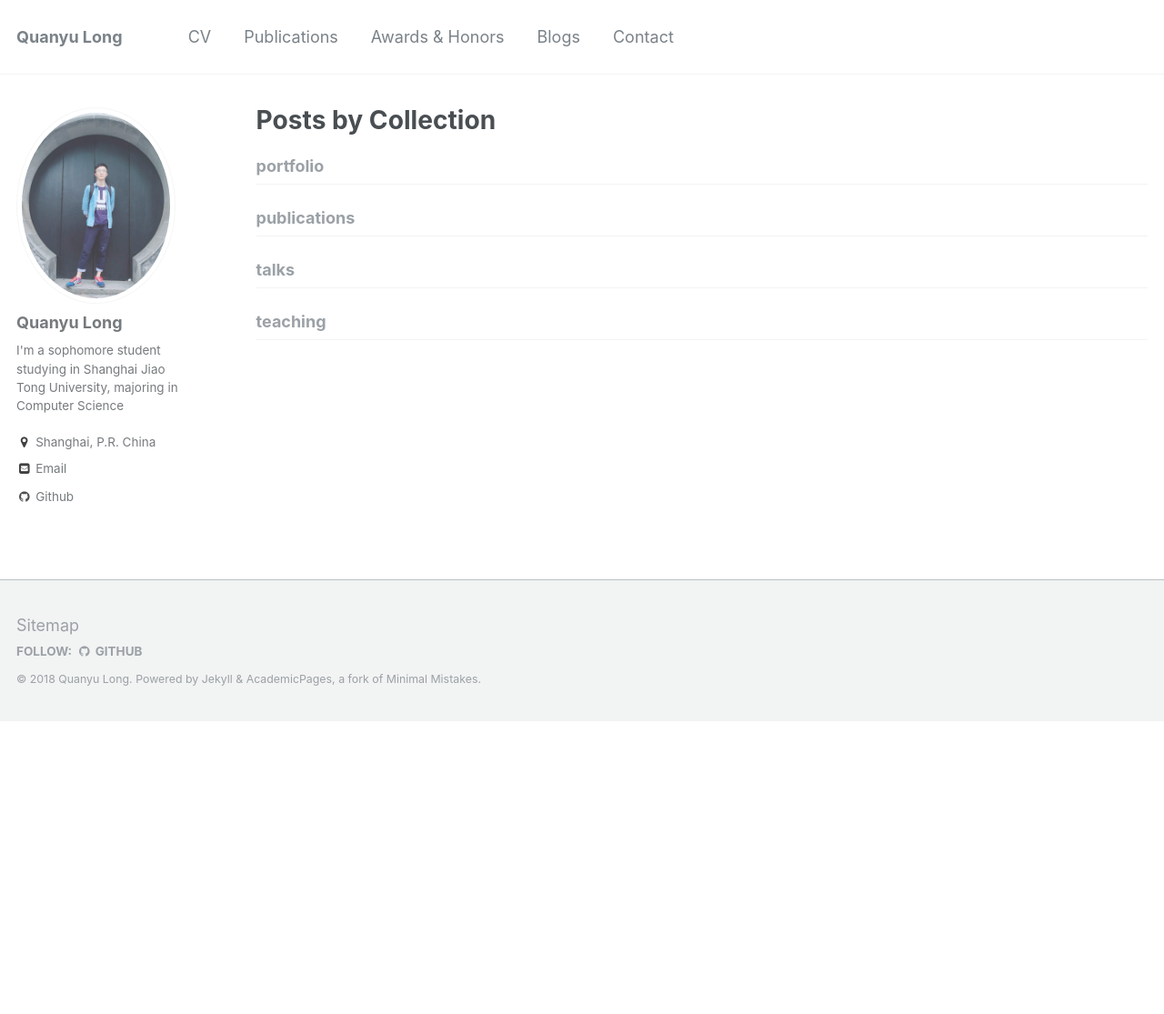
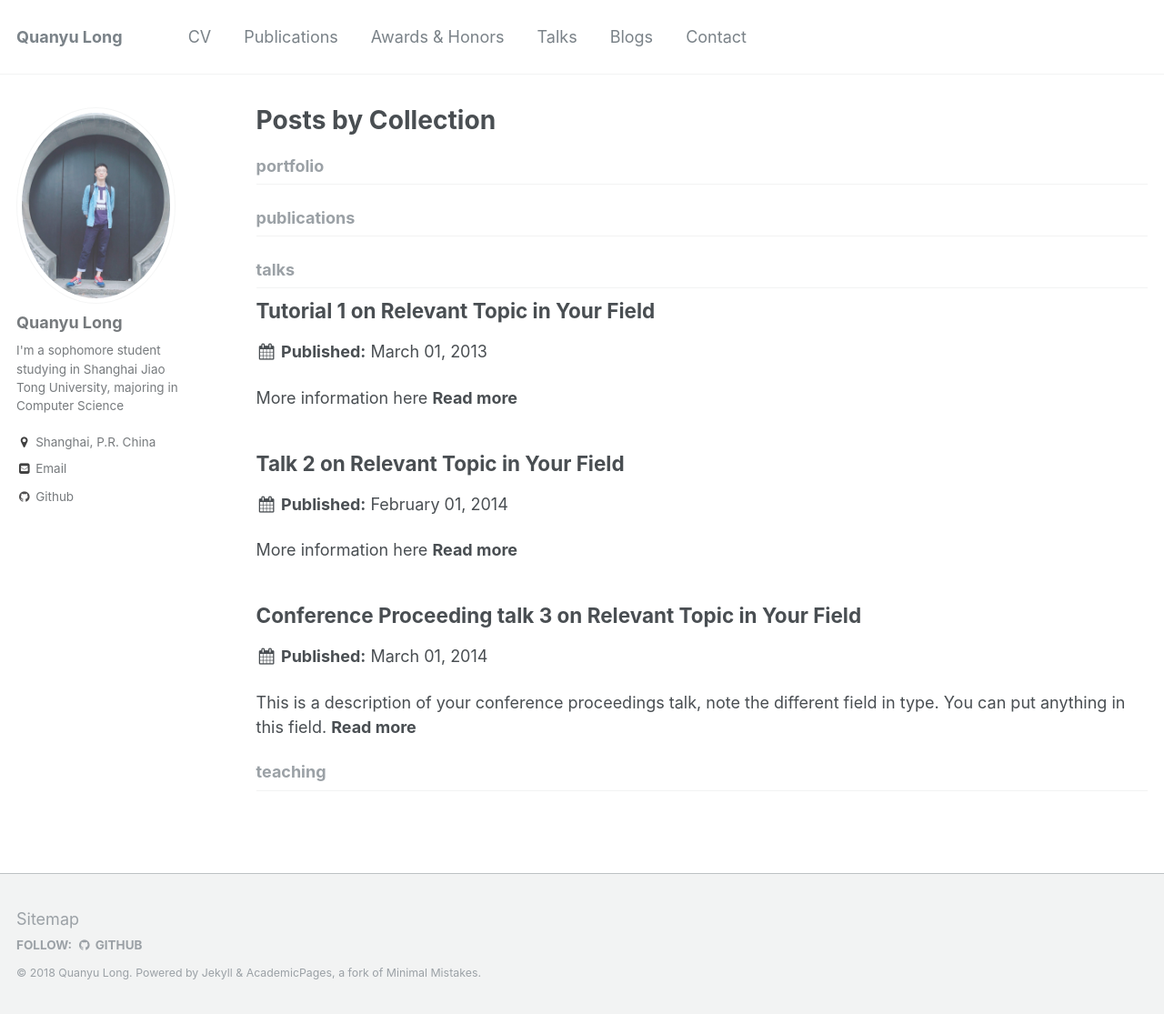
Before and after one commit to QuanyuLong/QuanyuLong.github.io, a Jekyll site: the page built from _pages/collection-archive.html, in a window 1280 px wide and 1115 px high. Shown: the whole window at 91% size. Built offline with Jekyll 4.4.1, drawn with Linux system fonts in a browser that asks for light colours.

Commit message:
Modify 2018 3 29

```diff
--- a/_config.yml
+++ b/_config.yml
@@ -10,14 +10,14 @@ locale                   : "en-US"
 title                    : "Quanyu Long"
 title_separator          : "-"
 name                     : &name "Quanyu Long"
-description              : &description "I'm a sophomore student studying in Shanghai Jiao Tong University, majoring in Computer Science"
+description              : &description "My personal website"
 url                      : https://quanyulong.github.io # the base hostname & protocol for your site e.g. "https://mmistakes.github.io"
 baseurl                  : "" # the subpath of your site, e.g. "/blog"
 repository               : "quanyulong/quanyulong.github.io"
 teaser                   :  # filename of teaser fallback teaser image placed in /images/, .e.g. "500x300.png"
 breadcrumbs              : false # true, false (default)
 words_per_minute         : 160
-read_more                : "disabled" # if enabled, adds "Read more" links to excerpts
+read_more                : "enabled" # if enabled, adds "Read more" links to excerpts
 comments:
   provider               : # false (default), "disqus", "discourse", "facebook", "google-plus", "staticman", "custom"
   disqus:
@@ -192,8 +192,8 @@ defaults:
     values:
       layout: single
       author_profile: true
-      read_time: true
-      comments: true
+      read_time: false
+      comments: false
       share: true
       related: true
   # _pages
--- a/_data/navigation.yml
+++ b/_data/navigation.yml
@@ -9,6 +9,9 @@ main:
   - title: "Awards & Honors"
     url: /award/
 
+  - title: "Talks"
+    url: /talks/
+
   - title: "Blogs"
     url: /year-archive/
 
--- /dev/null
+++ b/_talks/2013-03-01-tutorial-1.md
@@ -0,0 +1,13 @@
+---
+title: "Tutorial 1 on Relevant Topic in Your Field"
+collection: talks
+type: "Tutorial"
+permalink: /talks/2013-03-01-tutorial-1
+venue: "UC-Berkeley Institute for Testing Science"
+date: 2013-03-01
+location: "Berkeley CA, USA"
+---
+
+[More information here](http://exampleurl.com)
+
+This is a description of your tutorial, note the different field in type. This is a markdown files that can be all markdown-ified like any other post. Yay markdown!
--- /dev/null
+++ b/_talks/2014-02-01-talk-2.md
@@ -0,0 +1,13 @@
+---
+title: "Talk 2 on Relevant Topic in Your Field"
+collection: talks
+type: "Talk"
+permalink: /talks/2014-02-01-talk-2
+venue: "London School of Testing"
+date: 2014-02-01
+location: "London, UK"
+---
+
+[More information here](http://example2.com)
+
+This is a description of your talk, which is a markdown files that can be all markdown-ified like any other post. Yay markdown!
--- /dev/null
+++ b/_talks/2014-03-01-talk-3.md
@@ -0,0 +1,11 @@
+---
+title: "Conference Proceeding talk 3 on Relevant Topic in Your Field"
+collection: talks
+type: "Conference proceedings talk"
+permalink: /talks/2014-03-01-talk-3
+venue: "Testing Institute of America 2014 Annual Conference"
+date: 2014-03-01
+location: "Los Angeles, CA"
+---
+
+This is a description of your conference proceedings talk, note the different field in type. You can put anything in this field.
```
Also changed, not shown: _pages/about.md (+2 -4 lines), _posts/2018-03-27-blog-post-1.md (+2 -2 lines).
